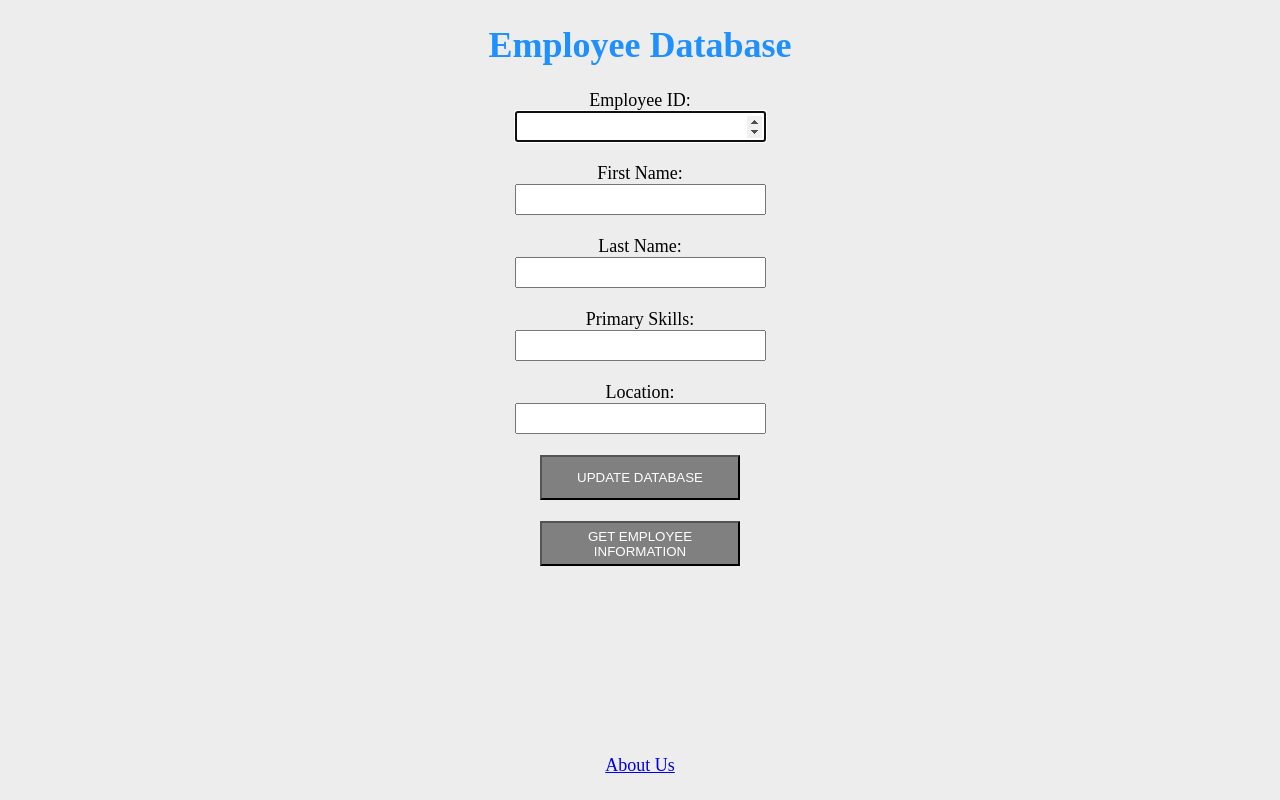
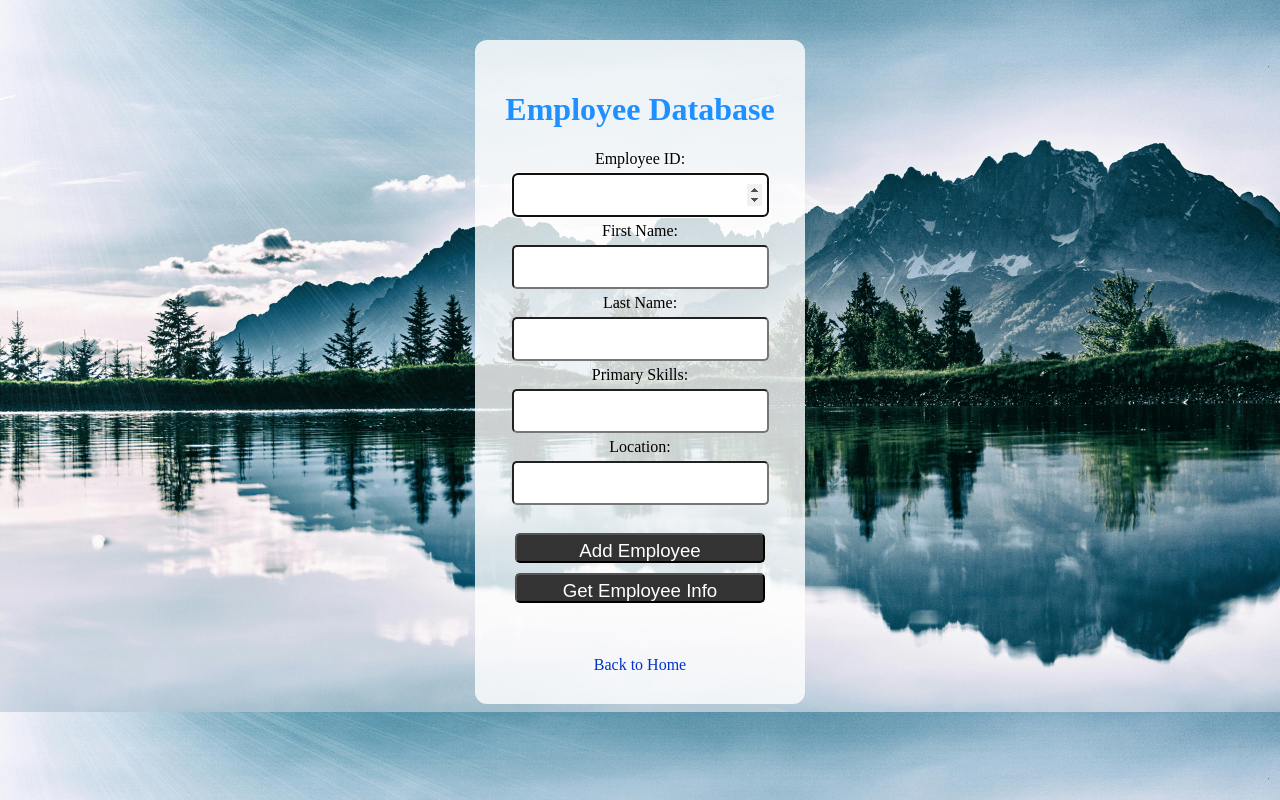
Before and after one commit to Enizeqo28/web-application-project2, a Flask app: page /addemp in a window 1280 px wide. Run offline with Flask 3, Linux system fonts and the light colour scheme.

Commit message:
Final tempalate addemp.html

```diff
--- a/templates/addemp.html
+++ b/templates/addemp.html
@@ -1,36 +1,75 @@
 <!DOCTYPE html>
 <html>
 <head>
-	<title>Add Employee Information</title>
+	<title>Add Employee</title>
+	<style>
+		body {
+			background-image: url("{{ url_for('static', filename='background.png') }}");
+			background-size: cover;
+			color: #000;
+			font-family: avenir;
+			text-align: center;
+			margin-top: 40px;
+		}
+		input, button {
+			height: 30px;
+			font-size: 14pt;
+			margin: 5px;
+			border-radius: 5px;
+			padding: 5px;
+		}
+		button {
+			background: #333;
+			color: white;
+			width: 250px;
+			cursor: pointer;
+		}
+		button:hover {
+			background: #555;
+		}
+		.container {
+			background-color: rgba(255, 255, 255, 0.8);
+			padding: 30px;
+			border-radius: 12px;
+			display: inline-block;
+		}
+		a {
+			color: #0033cc;
+			text-decoration: none;
+			font-size: 16px;
+			display: inline-block;
+			margin-top: 30px;
+		}
+	</style>
 </head>
-<center>
-	<font color="black" size="4" style="font-family: avenir">
+<body>
 
-		<h1 style="color: DodgerBlue">Employee Database</h1>
-		<body style="background: {{ color }};" >
+	<div class="container">
+		<h1 style="color: DodgerBlue;">Employee Database</h1>
 
-			<form action="/addemp" autocomplete="on" method = "POST" enctype="multipart/form-data">
+		<form action="/addemp" method="POST" autocomplete="on">
 
+			<label>Employee ID:</label><br>
+			<input type="number" name="emp_id" autofocus><br>
 
+			<label>First Name:</label><br>
+			<input type="text" name="first_name"><br>
 
-		  		Employee ID:<br> <input style="height:25px;font-size:14pt; color:grey;" type="number" name="emp_id" autofocus size="40"><br><br>
+			<label>Last Name:</label><br>
+			<input type="text" name="last_name"><br>
 
-		  		First Name:<br> <input style="height:25px;font-size:14pt;color:grey;" type="text" name="first_name" ><br><br>
+			<label>Primary Skills:</label><br>
+			<input type="text" name="primary_skill"><br>
 
-		  		Last Name:<br> <input style="height:25px;font-size:14pt;color:grey;" type="text" name="last_name"><br><br>
+			<label>Location:</label><br>
+			<input type="text" name="location"><br><br>
 
-		  		Primary Skills:<br> <input style="height:25px;font-size:14pt;color:grey;" type="text" name="primary_skill"><br><br>
+			<button type="submit">Add Employee</button><br>
+			<button type="submit" formaction="/getemp">Get Employee Info</button>
+		</form>
 
-		  		Location:<br> <input style="height:25px;font-size:14pt;color:grey;" type="text" name="location"><br><br>
+		<br><a href="/">Back to Home</a>
+	</div>
 
-		  		<button type="submit" style="background: grey; height: 45px; width: 200px; color: white; size: 5; font:oblique;">UPDATE DATABASE</button><br><br>
-		  		<button type="submit" formaction="/getemp" style="background: grey; height: 45px; width: 200px; color:white; font:oblique;">GET EMPLOYEE INFORMATION</button><br><br>
-
-			</form>
-			<br><br><br><br><br><br><br><br>
-            <a href="/about">About Us</a>
-		</body>
-
-	</font>
-</center>
+</body>
 </html>
```
